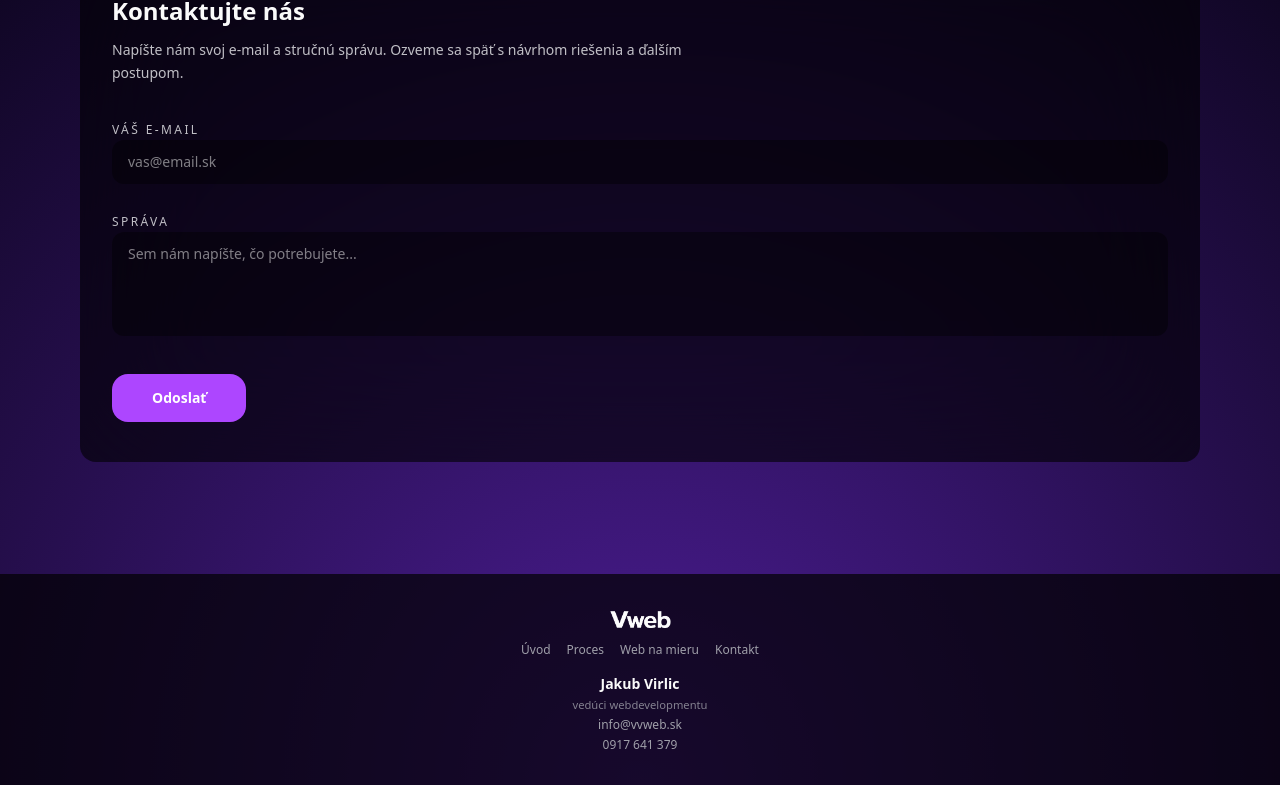
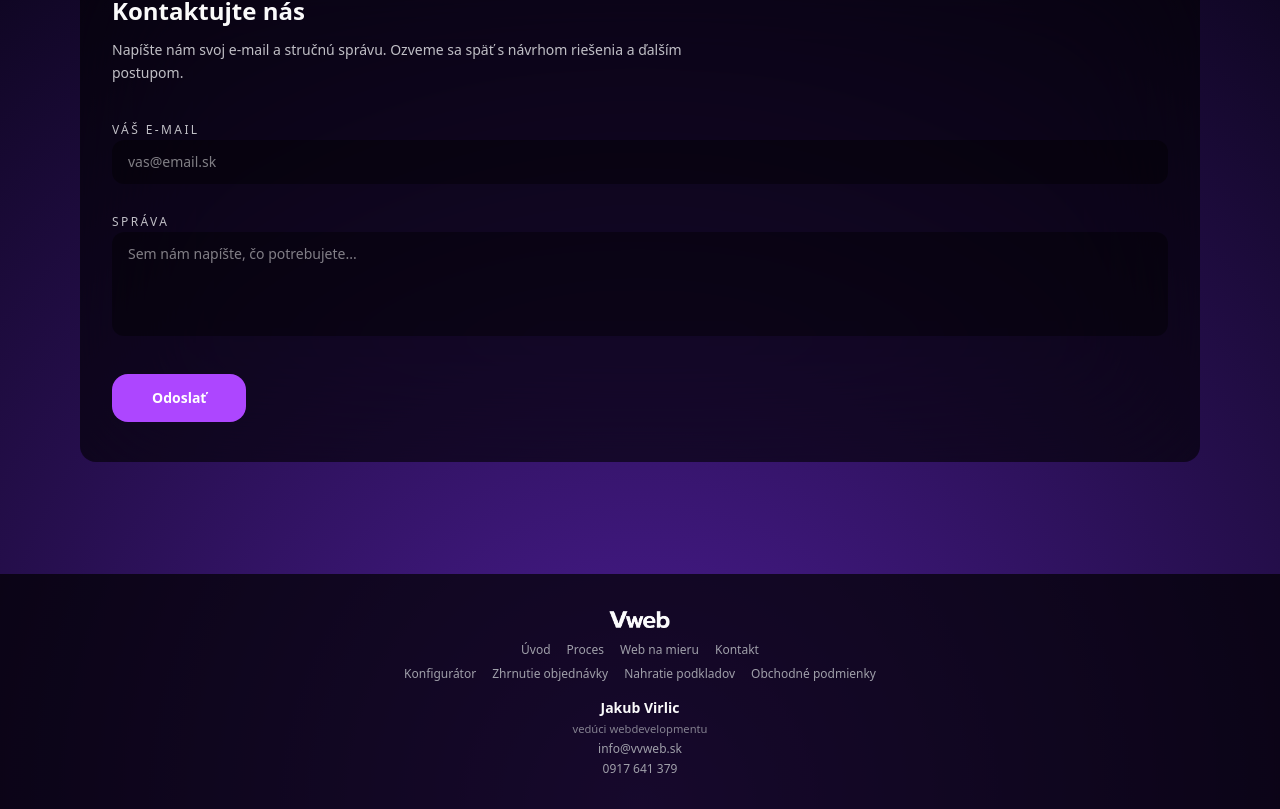
Before and after one commit to jakub-098/vweb, a Next.js app in the folder vweb/: page / in a window 1280 px wide. Shown: the part 2759-3568 px from the top of the page. Before the commit the page ends 3544 px from the top, so only its background shows below. Built offline with nearby package versions, Linux system fonts and the light colour scheme; no server answers.

Commit message:
metadata

```diff
--- a/vweb/app/layout.tsx
+++ b/vweb/app/layout.tsx
@@ -78,6 +78,42 @@ export default function RootLayout({
             gtag('config', 'G-NX5P0ZDE14');
           `}
         </Script>
+        <script
+          type="application/ld+json"
+          dangerouslySetInnerHTML={{
+            __html: JSON.stringify({
+              "@context": "https://schema.org",
+              "@type": "WebSite",
+              url: "https://www.vweb.sk/",
+              name: "Váš Web",
+              alternateName: "Vweb",
+              potentialAction: {
+                "@type": "SearchAction",
+                target: "https://www.vweb.sk/?s={search_term_string}",
+                "query-input": "required name=search_term_string",
+              },
+            }),
+          }}
+        />
+        <script
+          type="application/ld+json"
+          dangerouslySetInnerHTML={{
+            __html: JSON.stringify({
+              "@context": "https://schema.org",
+              "@type": "ItemList",
+              itemListElement: [
+                {
+                  "@type": "SiteNavigationElement",
+                  position: 1,
+                  name: "Spustiť Konfigurátor",
+                  url: "https://www.vweb.sk/config",
+                },
+
+
+              ],
+            }),
+          }}
+        />
         {FB_PIXEL_ID && (
           <>
             <script
--- a/vweb/app/page.tsx
+++ b/vweb/app/page.tsx
@@ -40,12 +40,12 @@ export default function Home() {
             <div className="flex justify-center sm:justify-start">
               <Image
                 src="/Logo_White.png"
-                alt="Vas Web logo"
+				alt="Váš Web logo"
 					width={75}
 					height={16}
               />
             </div>
-            <nav className="mt-2 flex justify-center gap-4 text-xs text-zinc-400 sm:justify-start sm:text-sm">
+				<nav className="mt-2 flex justify-center gap-4 text-xs text-zinc-400 sm:justify-start sm:text-sm">
               {[
                 { href: "#top", label: "Úvod" },
                 { href: "#ako-to-funguje", label: "Proces" },
@@ -66,6 +66,22 @@ export default function Home() {
                 </button>
               ))}
             </nav>
+        <nav className="mt-2 flex justify-center gap-4 text-xs text-zinc-400 sm:justify-start sm:text-sm">
+          {[
+            { href: "/config", label: "Konfigurátor" },
+            { href: "/summary", label: "Zhrnutie objednávky" },
+            { href: "/upload", label: "Nahratie podkladov" },
+            { href: "/podmienky", label: "Obchodné podmienky" },
+          ].map((link) => (
+            <a
+              key={link.href}
+              href={link.href}
+              className="transition hover:text-zinc-100"
+            >
+              {link.label}
+            </a>
+          ))}
+        </nav>
           </div>
           <div className="flex flex-col items-center gap-1 text-center text-xs text-zinc-400 sm:items-end sm:text-right sm:text-sm">
             <p className="text-sm font-semibold text-zinc-50 sm:text-base">
```
